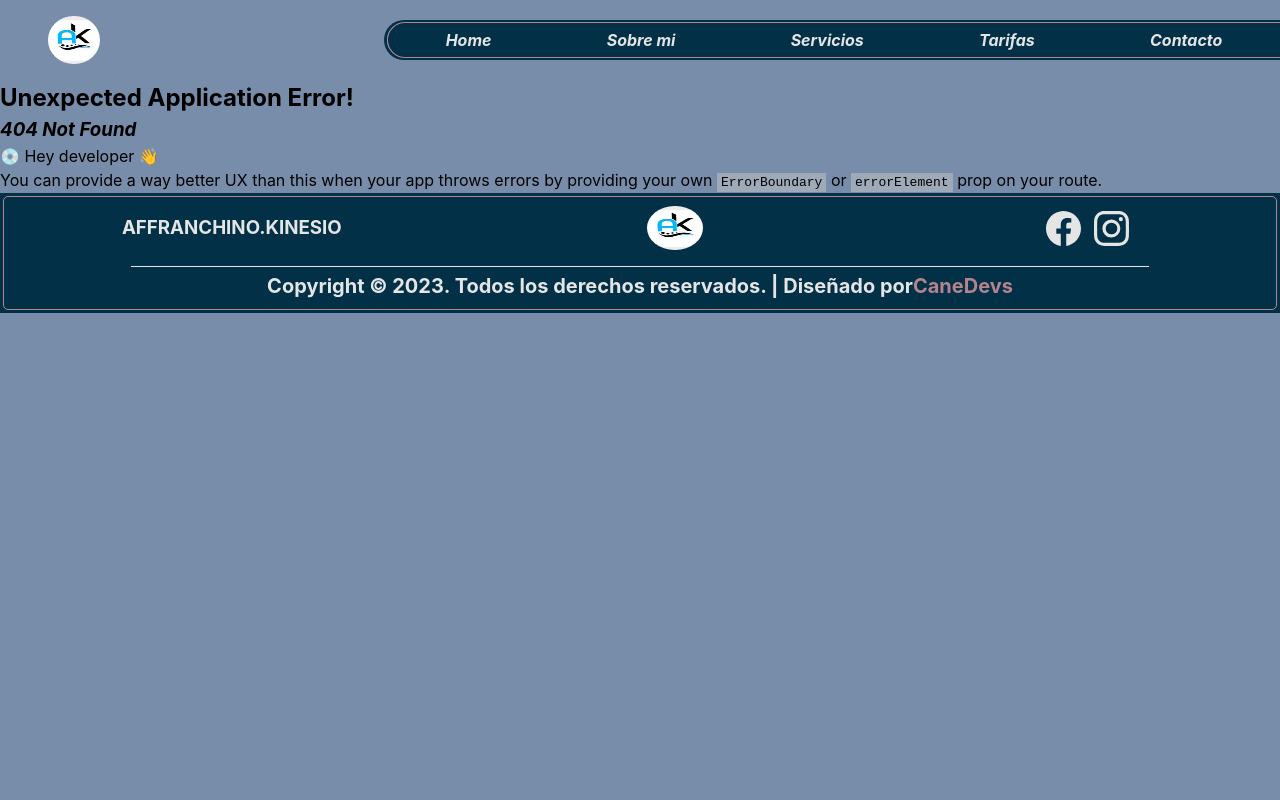
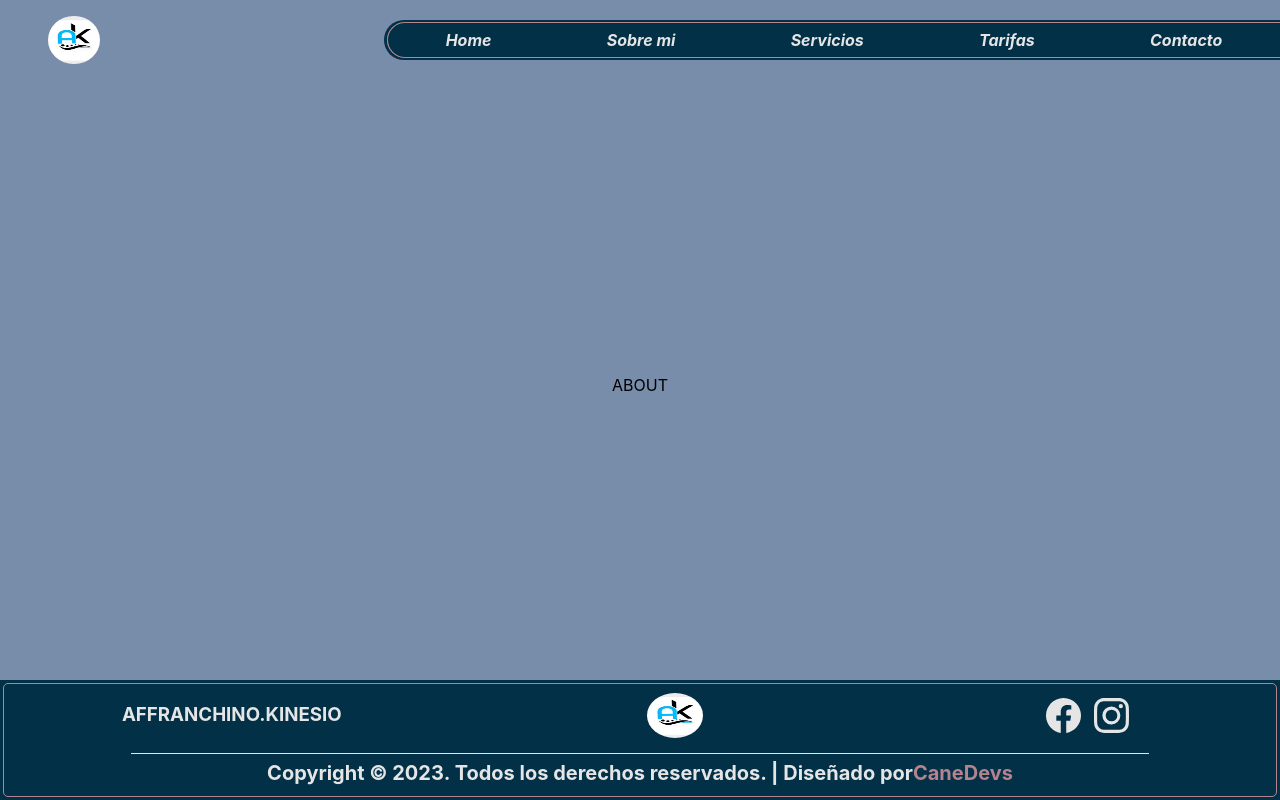
Before and after one commit to federicofucci21/affranchino.kinesio, a React (Vite) app: page /home/about in a window 1280 px wide. Before the commit this address had no page. Built offline with nearby package versions, Linux system fonts and the light colour scheme.

Commit message:
about page

```diff
--- a/src/assets/constants/navBarLinks.tsx
+++ b/src/assets/constants/navBarLinks.tsx
@@ -5,7 +5,7 @@ export const navBarLinks: Array<object> = [
     },
     {
       label: "Sobre mi",
-      route: "/about",
+      route: "/home/about",
     },
     {
       label: "Servicios",
--- a/src/assets/constants/routes.tsx
+++ b/src/assets/constants/routes.tsx
@@ -1,3 +1,4 @@
+import About from "../../pages/About/about";
 import Contact from "../../pages/Contact/Contact";
 import Home from "../../pages/Home/home";
 import LandingPage from "../../pages/Landing/Landing";
@@ -20,4 +21,8 @@ export const routesArray: Array<object> = [
       path: "/home/contact",
       element: <Contact />,
     },
+    {
+      path: "/home/about",
+      element: <About />,
+    },
   ]
--- /dev/null
+++ b/src/pages/About/about.module.css
@@ -0,0 +1,9 @@
+.about {
+    display: flex;
+    height: 75%;
+    padding: 20px;
+    gap: 10px;
+    align-items: center;
+    justify-content: space-around;
+    padding-top: 30px;
+  }
--- /dev/null
+++ b/src/pages/About/about.tsx
@@ -0,0 +1,9 @@
+import style from "./about.module.css";
+
+export default function About() {
+  return (
+    <nav className={style.about}>
+        ABOUT
+    </nav>
+  );
+}
```
Also changed, not shown: src/components/CardService/CardServiceDetail.tsx (added, +25 -0 lines), src/components/CardService/CardServiceDetail.module.css (added).
